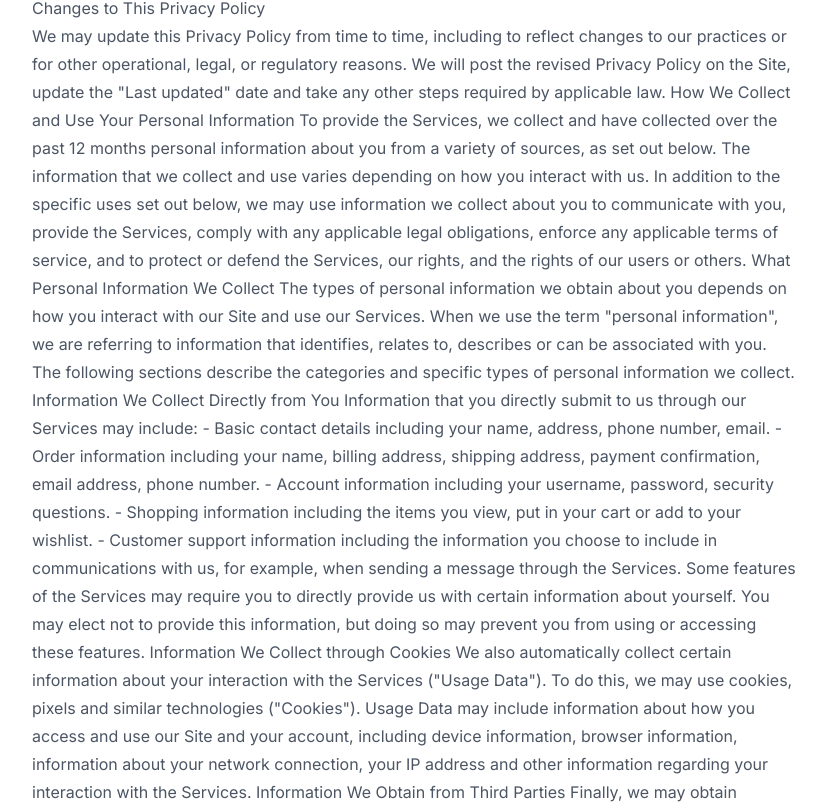
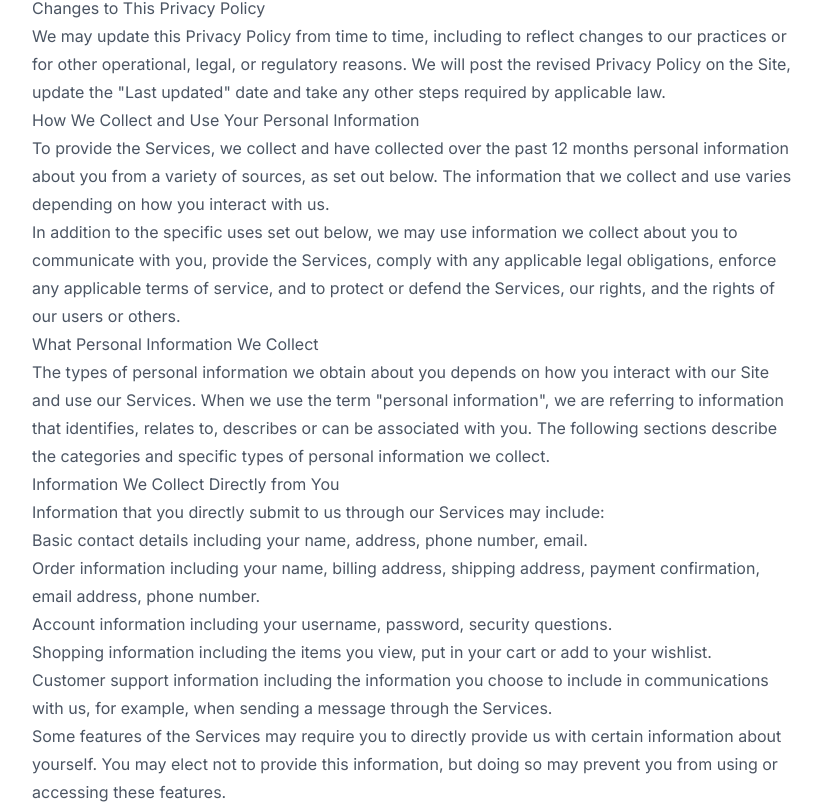
Before and after one commit to paulchrisluke/VendorSync-Marketplace, a Next.js app: page /policies/privacy in a window 1280 px wide. Shown: the part 530-1340 px from the top of the page, without its empty margins (224-1050 px from the left). Built offline with nearby package versions, Linux system fonts and the light colour scheme.

Commit message:
privacy p edit

```diff
--- a/src/pages/policies/privacy/index.jsx
+++ b/src/pages/policies/privacy/index.jsx
@@ -29,36 +29,38 @@ export default function Privacy() {
 </h1>
   <p className='text-base leading-7 text-gray-600'>
   <p>Last updated: October 19, 2023</p>
-
-<p>This Privacy Policy describes how VendorSync Marketplace (the "Site", "we", "us", or "our") collects, uses, and discloses your personal information when you visit, use our services, or make a purchase from https://www.vendorsyncmarketplace.com/ (the "Site") or otherwise communicate with us (collectively, the "Services"). For purposes of this Privacy Policy, "you" and "your" means you as the user of the Services, whether you are a customer, website visitor, or another individual whose information we have collected pursuant to this Privacy Policy.</p>.
+<br></br>
+<p>This Privacy Policy describes how VendorSync Marketplace (the "Site", "we", "us", or "our") collects, uses, and discloses your personal information when you visit, use our services, or make a purchase from https://www.vendorsyncmarketplace.com/ (the "Site") or otherwise communicate with us (collectively, the "Services"). For purposes of this Privacy Policy, "you" and "your" means you as the user of the Services, whether you are a customer, website visitor, or another individual whose information we have collected pursuant to this Privacy Policy.</p>
 
 <p>Please read this Privacy Policy carefully. By using and accessing any of the Services, you agree to the collection, use, and disclosure of your information as described in this Privacy Policy. If you do not agree to this Privacy Policy, please do not use or access any of the Services.</p>
 
-<h2>Changes to This Privacy Policy</h2>
+<h3>Changes to This Privacy Policy</h3>
 
-We may update this Privacy Policy from time to time, including to reflect changes to our practices or for other operational, legal, or regulatory reasons. We will post the revised Privacy Policy on the Site, update the "Last updated" date and take any other steps required by applicable law.
+<p>We may update this Privacy Policy from time to time, including to reflect changes to our practices or for other operational, legal, or regulatory reasons. We will post the revised Privacy Policy on the Site, update the "Last updated" date and take any other steps required by applicable law.</p>
 
-How We Collect and Use Your Personal Information
+<h3>How We Collect and Use Your Personal Information</h3>
 
-To provide the Services, we collect and have collected over the past 12 months personal information about you from a variety of sources, as set out below. The information that we collect and use varies depending on how you interact with us.
+<p>To provide the Services, we collect and have collected over the past 12 months personal information about you from a variety of sources, as set out below. The information that we collect and use varies depending on how you interact with us.</p>
 
-In addition to the specific uses set out below, we may use information we collect about you to communicate with you, provide the Services, comply with any applicable legal obligations, enforce any applicable terms of service, and to protect or defend the Services, our rights, and the rights of our users or others.
+<p>In addition to the specific uses set out below, we may use information we collect about you to communicate with you, provide the Services, comply with any applicable legal obligations, enforce any applicable terms of service, and to protect or defend the Services, our rights, and the rights of our users or others.</p>
 
-What Personal Information We Collect
+<h3>What Personal Information We Collect</h3>
 
-The types of personal information we obtain about you depends on how you interact with our Site and use our Services. When we use the term "personal information", we are referring to information that identifies, relates to, describes or can be associated with you. The following sections describe the categories and specific types of personal information we collect.
+<p>The types of personal information we obtain about you depends on how you interact with our Site and use our Services. When we use the term "personal information", we are referring to information that identifies, relates to, describes or can be associated with you. The following sections describe the categories and specific types of personal information we collect.</p>
 
-Information We Collect Directly from You
+<h3>Information We Collect Directly from You</h3>
 
-Information that you directly submit to us through our Services may include:
+<p>Information that you directly submit to us through our Services may include:</p>
 
-- Basic contact details including your name, address, phone number, email.
-- Order information including your name, billing address, shipping address, payment confirmation, email address, phone number.
-- Account information including your username, password, security questions.
-- Shopping information including the items you view, put in your cart or add to your wishlist.
-- Customer support information including the information you choose to include in communications with us, for example, when sending a message through the Services.
+<ul>
+        <li>Basic contact details including your name, address, phone number, email.</li>
+        <li>Order information including your name, billing address, shipping address, payment confirmation, email address, phone number.</li>
+        <li>Account information including your username, password, security questions.</li>
+        <li>Shopping information including the items you view, put in your cart or add to your wishlist.</li>
+        <li>Customer support information including the information you choose to include in communications with us, for example, when sending a message through the Services.</li>
+    </ul>
 
-Some features of the Services may require you to directly provide us with certain information about yourself. You may elect not to provide this information, but doing so may prevent you from using or accessing these features.
+<p>Some features of the Services may require you to directly provide us with certain information about yourself. You may elect not to provide this information, but doing so may prevent you from using or accessing these features.</p>
 
 Information We Collect through Cookies
 
```
